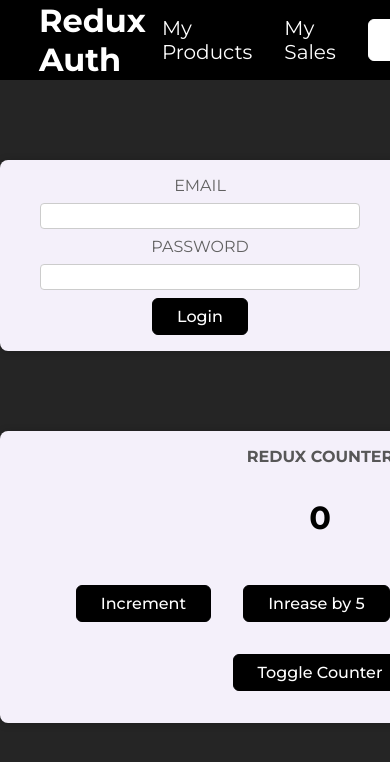
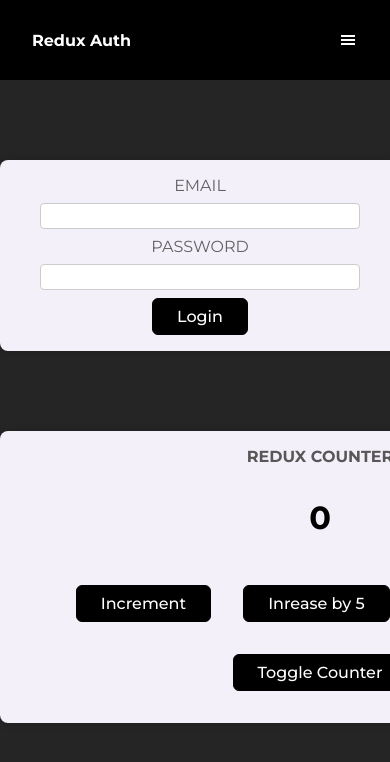
Before and after one commit to AleksandreTch/ExploringRedux, a React (Create React App) app: page / in a window 390 px wide. Shown: the top 762 px of the page. Built offline with nearby package versions, Linux system fonts and the light colour scheme.

Commit message:
Setting up the project for next phase.

```diff
--- a/package.json
+++ b/package.json
@@ -9,6 +9,7 @@
     "@testing-library/user-event": "^12.6.3",
     "react": "^18.0.0",
     "react-dom": "^18.0.0",
+    "react-icons": "^4.7.1",
     "react-redux": "^8.0.5",
     "react-scripts": "^5.0.1",
     "web-vitals": "^1.1.0"
--- a/src/components/Counter.js
+++ b/src/components/Counter.js
@@ -5,8 +5,8 @@ import classes from './Counter.module.css';
 
 const Counter = () => {
   const dispatch = useDispatch();
-  const counter = useSelector(state => state.counter);
-  const show = useSelector(state => state.showCounter);
+  const counter = useSelector(state => state.counter.counter);
+  const show = useSelector(state => state.counter.showCounter);
 
   const incrementHandler = () => {
     dispatch(counterActions.increment());
--- a/src/components/Header.js
+++ b/src/components/Header.js
@@ -1,22 +1,31 @@
-import classes from './Header.module.css';
+import classes from "./Header.module.css";
+import { GiHamburgerMenu } from "react-icons/gi";
+
+//
 
 const Header = () => {
   return (
     <header className={classes.header}>
-      <h1>Redux Auth</h1>
-      <nav>
-        <ul>
+      <h1 className={classes.title}>Redux Auth</h1>
+
+      {/* Mid - Large Screen */}
+
+      <nav className={classes.navBar}>
+        <ul className={classes.lgMenu}>
           <li>
-            <a href='/'>My Products</a>
+            <a href="/">My Products</a>
           </li>
           <li>
-            <a href='/'>My Sales</a>
+            <a href="/">My Sales</a>
           </li>
           <li>
             <button>Logout</button>
           </li>
         </ul>
       </nav>
+      <div className={classes.mobileMenu}>
+        <GiHamburgerMenu className={classes.mobileMenuIcon} />
+      </div>
     </header>
   );
 };
--- a/src/components/Header.module.css
+++ b/src/components/Header.module.css
@@ -6,7 +6,11 @@
   align-items: center;
   background-color: black;
   color: white;
-  padding: 0 10%;
+}
+
+.title{
+  margin-left: 2rem;
+  cursor: pointer;
 }
 
 .header ul {
@@ -50,3 +54,77 @@
   border-color: #cccc;
   color: white;
 }
+
+.mobileMenu{
+  display: none;
+  color: white;
+  margin: auto;
+  transform: scale(1.75);
+  cursor: pointer;
+  margin-left: 1rem;
+  margin-right: 2rem;
+  width: 2rem;
+  height: 2rem;
+  position: relative;
+}
+
+.disablec{
+  display: none;
+}
+
+.mobileMenuIcon{
+  margin-top: 25%;
+  margin-left: 20%;
+  position: absolute;
+}
+.navBar{
+  display: flex;
+}
+
+
+.lgMenu li{
+ display: flex;
+}
+
+.mobMenu{
+  width: 100%;
+  height: 200vh;
+  background-color: black;
+  margin-left: auto;
+  z-index: 1;
+}
+
+.mobileMenu a{
+  z-index: 2;
+  color: white;
+}
+
+.mobMenu h1 {
+  color: white;
+}
+
+/* @media screen and (max-width: 700px) {
+  .mobileMenu{
+    display: flex;
+  }
+
+  .lgMenu li{
+    display: none;
+  }
+} */
+
+@media screen and (max-width: 700px) {
+  .title{
+    font-size: 1rem;
+  }
+
+  .mobileMenu{
+    display: flex;
+    transform: scale(1.25);
+    transform: translateX(0.5rem);
+  }
+
+  .lgMenu li{
+    display: none;
+  }
+}
--- a/src/store/index.js
+++ b/src/store/index.js
@@ -1,11 +1,11 @@
 import { createSlice, configureStore } from '@reduxjs/toolkit';
 
-const initialState = {counter: 0, showCounter: true};
+const initialCounterState = {counter: 0, showCounter: true};
 
 //preparing a slice of our global state
 const counterSlice = createSlice({
     name: 'counter',
-    initialState, // Modern JavaScript Automatically converts this to => initialState: initialState => which we define above.
+    initialState: initialCounterState,
     reducers: {
         increment(state) {
             state.counter++;
@@ -22,10 +22,30 @@ const counterSlice = createSlice({
     }
 });
 
+const initialAuthState = {
+    isAuthenticated: false
+};
+
+const authSlice = createSlice({
+    name: 'authentication',
+    initialState: initialAuthState,
+    reducers: {
+        login(state) {
+            state.isAuthenticated = true;
+        },
+        logout(state) {
+            state.isAuthenticated = false;
+        },
+    }
+});
 
 const store = configureStore({
-    reducer: counterSlice.reducer
+    reducer: {
+        counter: counterSlice.reducer,
+        auth: authSlice.reducer
+    }
 });
 
 export const counterActions = counterSlice.actions;
+export const authActions = authSlice.actions;
 export default store;
```
Also changed, not shown: src/App.js (+4 -4 lines), 1 other file (tests, documents, lock files or other folders).
